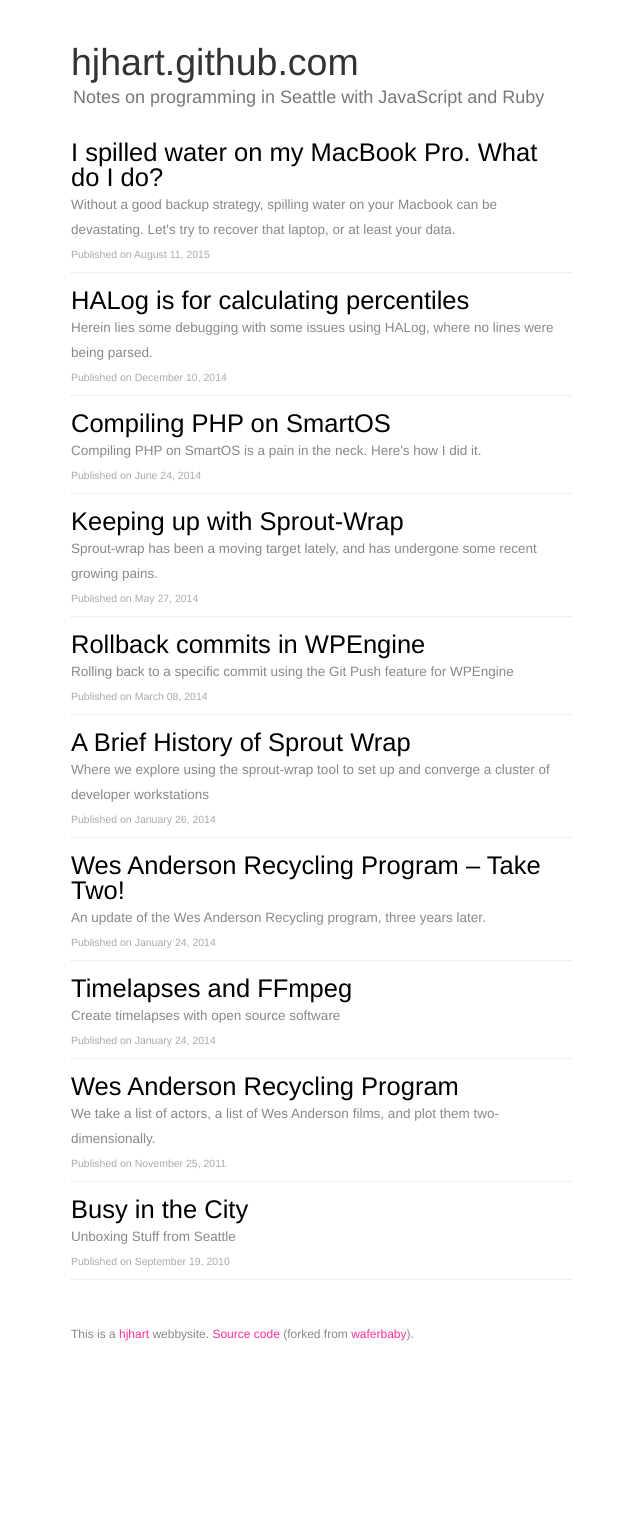
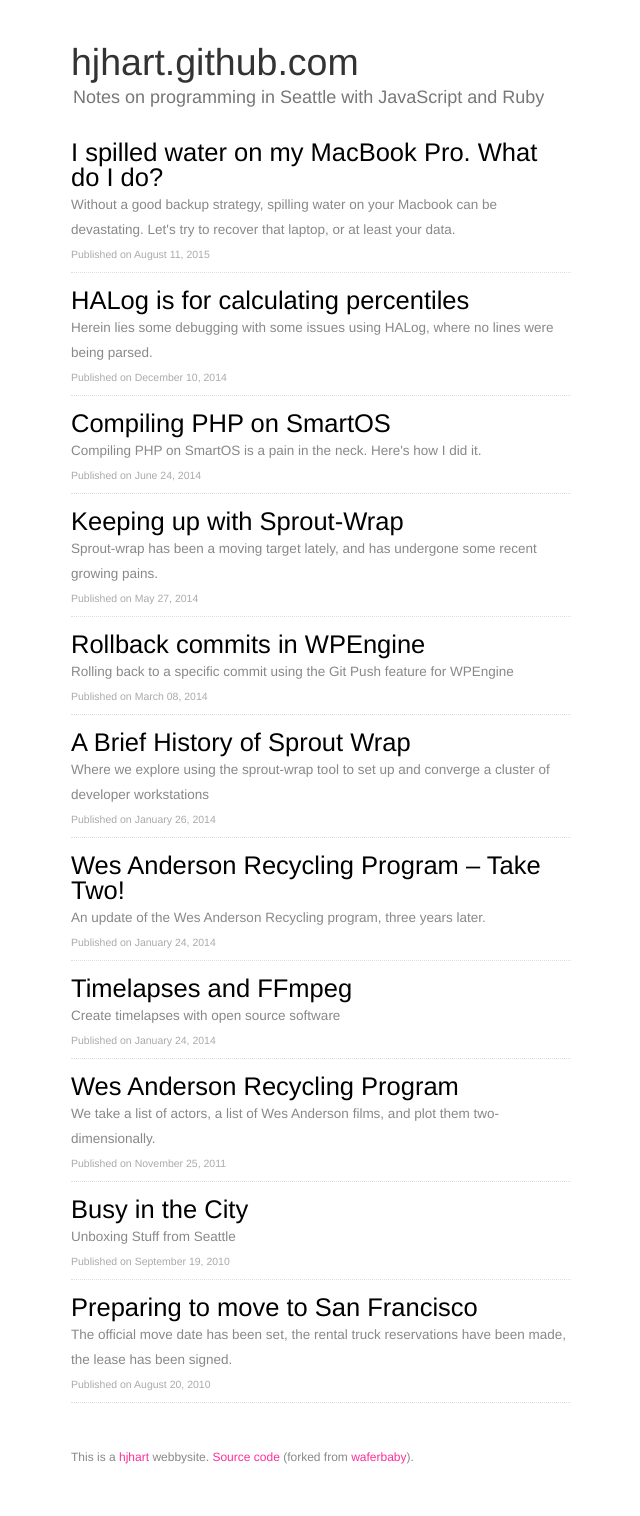
Before and after one commit to hjhart/hjhart.blog, a Jekyll site: the page built from index.html, in a window 1280 px wide. Shown: the whole page, without its empty margins (238-878 px from the left). Built offline with Jekyll 4.4.1, drawn with Linux system fonts in a browser that asks for light colours; Markdown is read by kramdown in place of the engine named in the settings; before the commit the page ends 1393 px from its top, so only the background shows below that; part of the change alters nothing that is shown.

Commit message:
Migrate post number 2 from hjhart.com/blog.php

```diff
--- /dev/null
+++ b/_posts/2010-08-20-preparing-to-move-to-the-city.markdown
@@ -0,0 +1,23 @@
+---
+layout: post
+title: "Preparing to move to San Francisco"
+summary: "The official move date has been set, the rental truck reservations have been made, the lease has been signed."
+---
+
+<img style="float: right;" src="/images/uhaul.gif" alt="Beautiful Drawing of a uhaul that I did in 2010. Wow."/>
+
+The official move date has been set, the rental truck reservations have been made, the lease has been signed. I'm ready to move down to San Francisco. On the 31st of August, I will have moved out of my current apartment in Capitol Hill completely, and my stuff will be placed into a 10 foot by 16 foot rental truck. On the 2nd of September, me and two lovely ladies will park our bottoms into three adjacent bucket seats for approximately 13 hours and drive until we reach the Bay Area.
+
+Exciting stuff, I know.
+
+Having lived in Seattle for 23 years (my entire life), I've decided it's time to move to a different city. San Francisco seems like a good transition city, being that it is still on the west coast and it's inhabitants have certain qualities that are similar to those of Seattle. Plus, if there is a market that is chugging along in San Francisco, the tech industry would be it.
+
+So I'm taking a leap of faith, and it's a bit nerve wracking, but overall, I'm excited.
+
+There is so much to look forward to: new local music, walking _everywhere_, meeting people, taking pictures of a new city, new restaurants. Even normal activities will be interesting again — solely because they're happening in a different city.
+
+Mostly though, I'm looking forward to being finished with moving. I friggin' _hate_ moving.
+
+[game]: http://hjhart.com/projects/hot/index.php "100 coins game developed for Hot Shot"
+[greasemonkey]: http://hjhart.com/portfolio.php?id=cra "Grease Monkey Script for craigslist"
+[hundred]: http://www.7x7.com/eat-drink/2010-big-eat-sf-100-things-try-you-die "100 things to try before you die by 7x7"
--- a/index.html
+++ b/index.html
@@ -3,7 +3,7 @@ layout: default
 title: hjhart.github.com
 ---
 <ul id='interviews'>
-{% for post in site.posts limit:10 %}
+{% for post in site.posts limit:20 %}
 	<li>
 		<a href='{{post.url}}' title='View an interview with {{post.title}}.'>
 			<h2 class='title'>{{post.title}}</h2>
```
Also changed, not shown: images/uhaul.gif (added).
